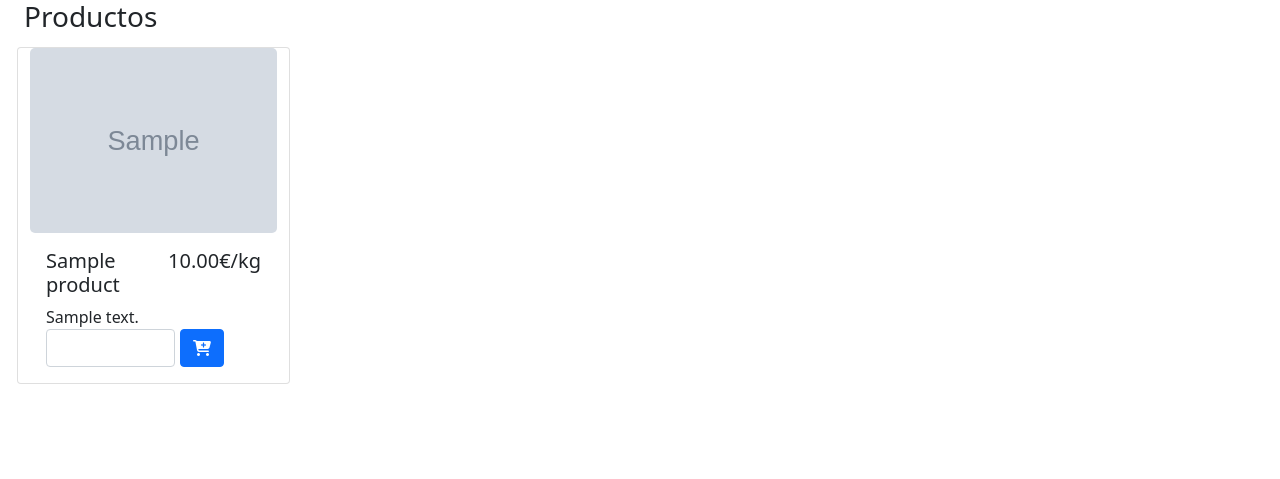
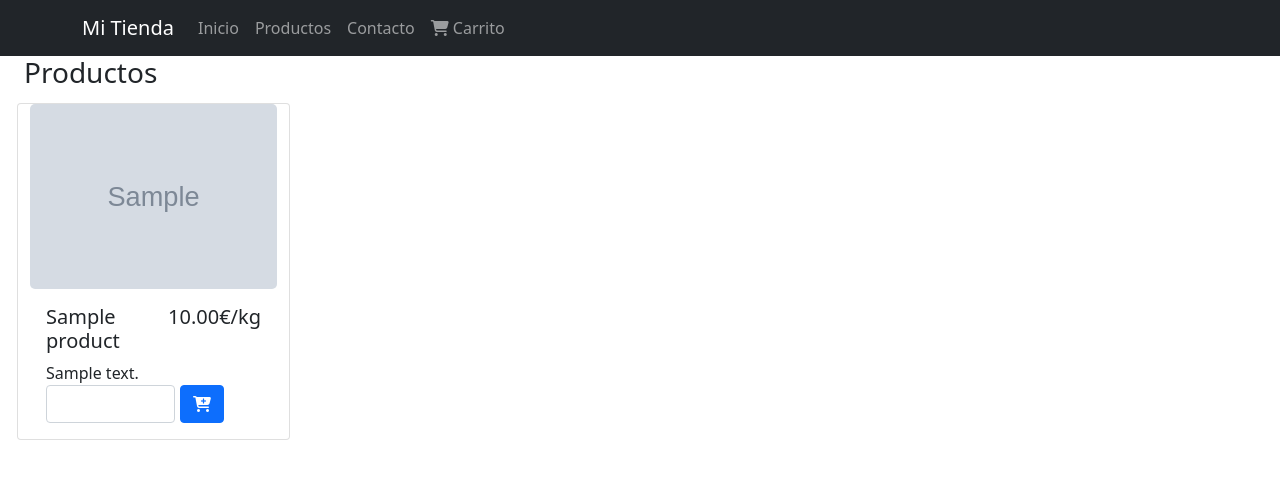
Before and after one commit to sofi131/app-carrito, a PHP site: page / in a window 1280 px wide. Shown: the top 479 px of the page. Run offline with PHP 8.4, Linux system fonts and the light colour scheme; tables that the repository leaves empty hold one stand-in row (values such as "Sample post"); grey boxes marked "Sample" are stand-in pictures.

Commit message:
navbar index

```diff
--- a/index.php
+++ b/index.php
@@ -1,4 +1,5 @@
 <?php
+session_start();
 require_once("conexion.php");
 
 $sql = "select * from product";
@@ -7,6 +8,14 @@ $consulta = $conn->prepare($sql);
 $consulta->execute();
 // Obtener los resultados
 $resultados = $consulta->fetchAll(PDO::FETCH_ASSOC);
+//Compruebo si hay carrito
+if (isset($_SESSION["user"])) {
+    //comprobaría si hay carrito en la bbdd (asociada a este usuario)
+} else {
+    if (isset($_SESSION["cart"])) {
+        $cart = $_SESSION["cart"];
+    }
+}
 ?>
 <!doctype html>
 <html lang="en">
@@ -24,13 +33,39 @@ $resultados = $consulta->fetchAll(PDO::FETCH_ASSOC);
 </head>
 
 <body>
+
+    <nav class="navbar navbar-expand-lg navbar-dark bg-dark">
+        <div class="container">
+            <a class="navbar-brand" href="#">Mi Tienda</a>
+            <button class="navbar-toggler" type="button" data-toggle="collapse" data-target="#navbarSupportedContent" aria-controls="navbarSupportedContent" aria-expanded="false" aria-label="Toggle navigation">
+                <span class="navbar-toggler-icon"></span>
+            </button>
+
+            <div class="collapse navbar-collapse" id="navbarSupportedContent">
+                <ul class="navbar-nav ml-auto">
+                    <li class="nav-item">
+                        <a class="nav-link" href="#">Inicio</a>
+                    </li>
+                    <li class="nav-item">
+                        <a class="nav-link" href="#">Productos</a>
+                    </li>
+                    <li class="nav-item">
+                        <a class="nav-link" href="#">Contacto</a>
+                    </li>
+                    <li class="nav-item">
+                        <a class="nav-link" href="#"><i class="fas fa-shopping-cart"></i> Carrito</a>
+                    </li>
+                </ul>
+            </div>
+        </div>
+    </nav>
     <div class="container contenedor-productos row">
         <h3>Productos</h3>
 
         <?php
         // Mostrar los resultados
         foreach ($resultados as $product) {
-        echo '<div class="card product-card col-md-3 col-sm-12 mb-3">
+            echo '<div class="card product-card col-md-3 col-sm-12" ">
         <img src="assets/product/' . $product["image"] . '" class="card-img-top" alt="...">
         <div class="card-body">
         <div class="producto-detalle">
@@ -44,7 +79,7 @@ $resultados = $consulta->fetchAll(PDO::FETCH_ASSOC);
           </div>
           <form action="add_to_cart.php" method="get">
           <div class="add-to-cart">
-            <input type="hidden" name="idproduct" value="'.$product["idproduct"].'">
+            <input type="hidden" name="idproduct" value="' . $product["idproduct"] . '">
             <input min=1 step=1 class="form-control" type="number" name="quantity" id="" required >
             <button type="submit" class="btn btn-primary"><i class="fa-solid fa-cart-plus"></i></button>
           </div>
```
Lines whose indentation alone changed are shown as unchanged.
